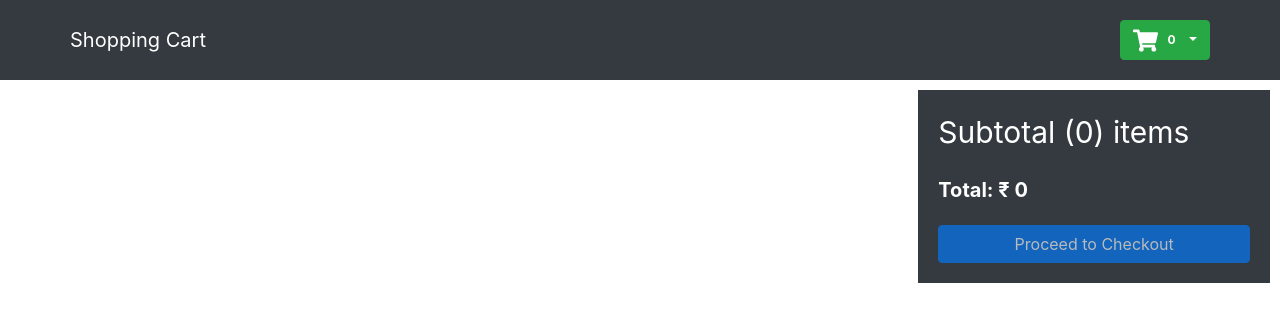
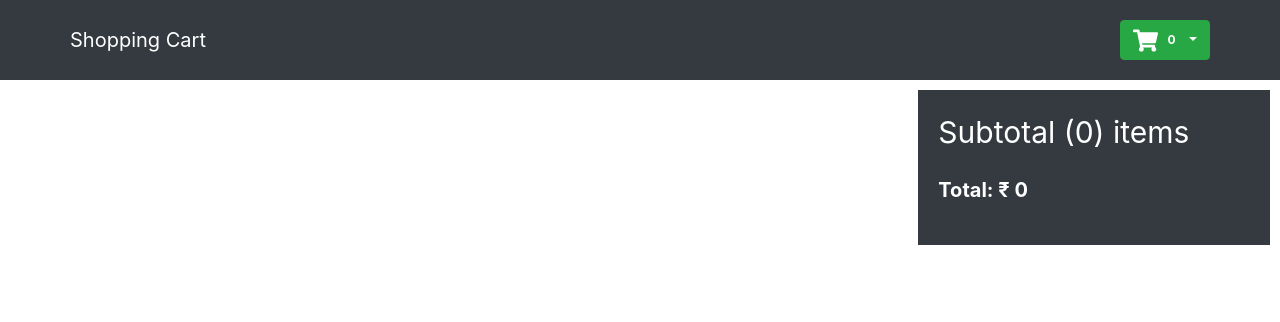
Before and after one commit to vysuvysavya/ShoppingCart, a React (Create React App) app: page /cart in a window 1280 px wide. Shown: the top 322 px of the page. Built offline with nearby package versions, Linux system fonts and the light colour scheme.

Commit message:
cart update

```diff
--- a/src/components/Cart.js
+++ b/src/components/Cart.js
@@ -80,9 +80,6 @@ const Cart = () => {
       <div className="filters summary">
         <span className="title">Subtotal ({cart.length}) items</span>
         <span style={{ fontWeight: 700, fontSize: 20 }}>Total: ₹ {total}</span> {/* Displaying total amount */}
-        <Button type="button" disabled={cart.length === 0}>
-          Proceed to Checkout
-        </Button>
       </div>
     </div>
   );
```
